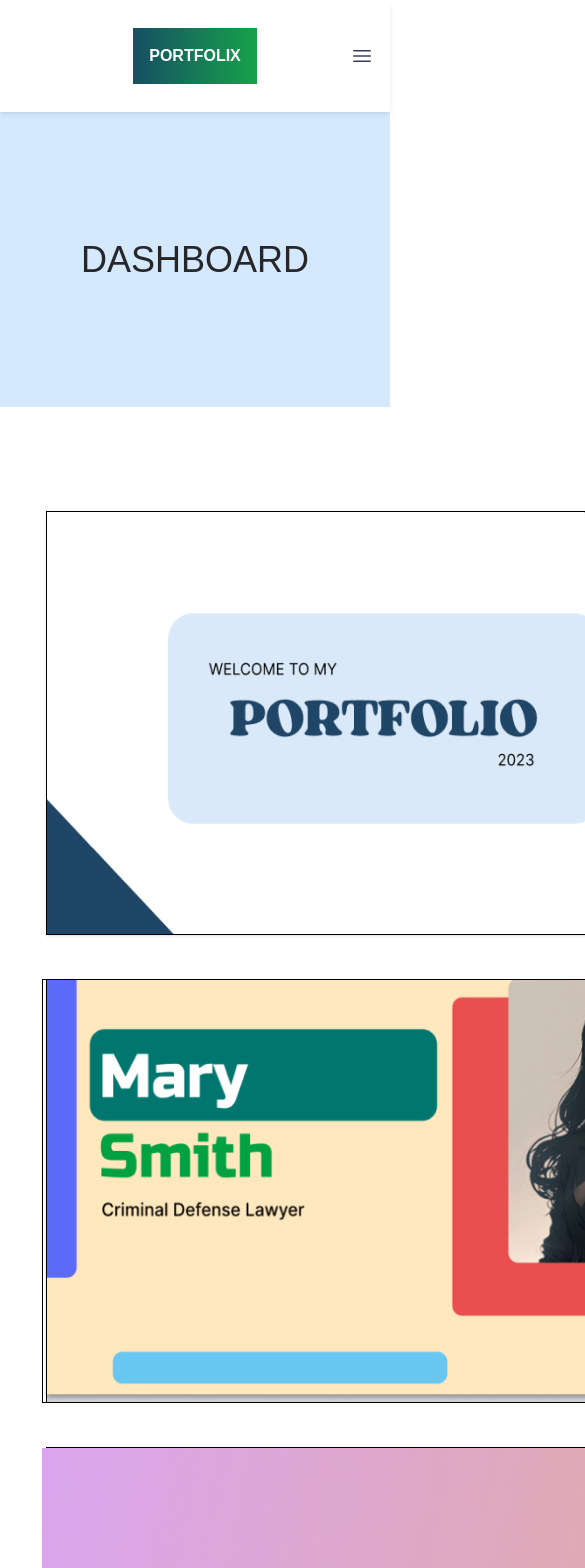
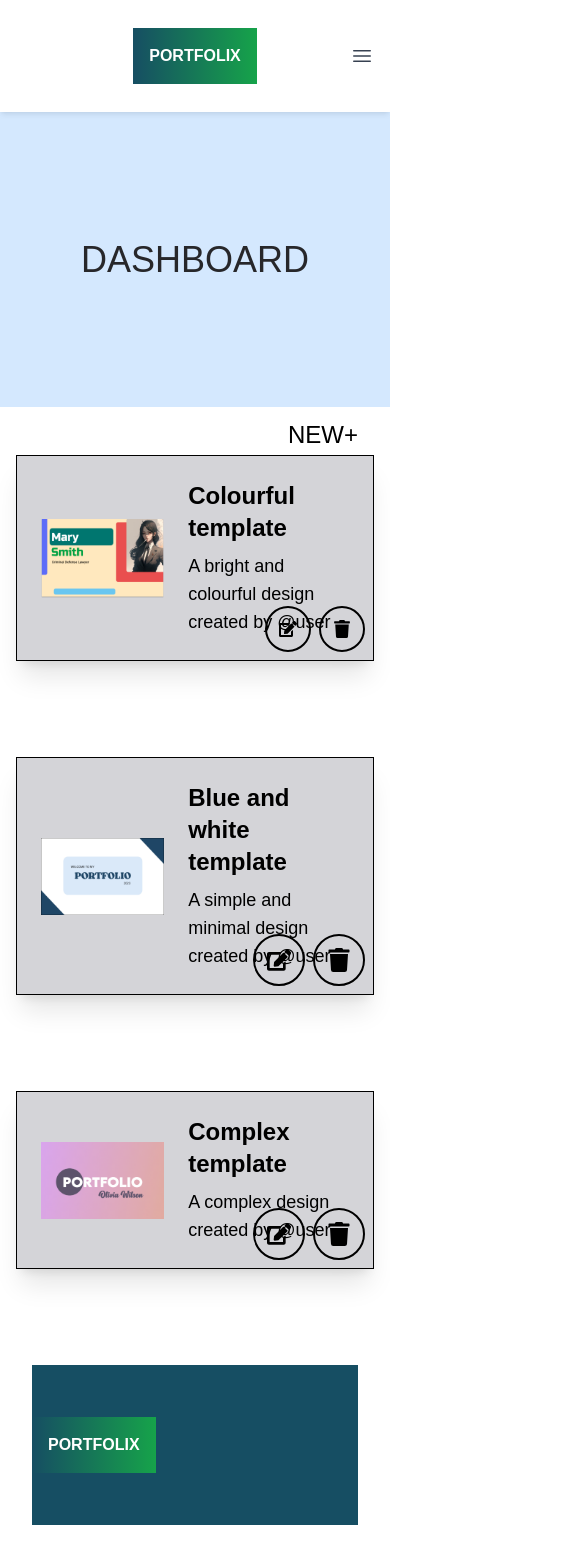
Before and after one commit to jethro-r/Portfolix, a React (Create React App) app in the folder client/: page /dashboard in a window 390 px wide. Shown: the top 1568 px of the page, 585 px wide, since content can reach past the window. Built offline with nearby package versions, Linux system fonts and the light colour scheme.

Commit message:
Dashboard page
Made Dashboard responsive.
Installed the icons for the containers.

```diff
--- a/client/src/pages/Dashboard.js
+++ b/client/src/pages/Dashboard.js
@@ -1,67 +1,113 @@
 import React from 'react';
 import Navbar from '../components/Navbar';
 import Footer from '../components/Footer';
+import { FaEdit, FaTrash } from 'react-icons/fa';
+import { Link } from 'react-router-dom';
 
-export default function Dashboard() {
+const Dashboard = () => {
+  const containerStyles = 'bg-white mx-auto px-4 py-8 ';
+  const rowStyles = 'bg-zinc-300 p-6 my-4 relative flex items-center justify-between shadow-xl border border-black';
+  const textContainerStyles = 'flex-1 pl-6';
+  const imageContainerStyles = 'flex-1 h-auto max-w-[40%]';
+  const buttonStyles = 'absolute bottom-2 right-2 flex space-x-2';
+  const newButtonStyles = 'absolute top-1 right-4 text-2xl text-black py-2 px-4';
+
   return (
     <div className="bg-white">
     <Navbar />
 
-    <div className="relative bg-blue-300 bg-opacity-40 h-[35vh] md:h-[25vh] z-10">
-      <div className="absolute inset-0 flex items-center justify-center">
-       <div className="text-center text-zinc-800 text-4xl md:text-6xl font-normal font-['Russo One']">DASHBOARD</div>
+    <div className="relative">
+        <div className="bg-blue-300 bg-opacity-40 h-[35vh] md:h-[25vh] z-10">
+          <div className="absolute inset-0 flex items-center justify-center">
+            <div className="text-center text-zinc-800 text-4xl md:text-6xl font-normal font-['Russo One']">
+              DASHBOARD
+            </div>
+          </div>
+        </div>
       </div>
-    </div>
 
-    <div class="left-[1665px] top-[412px] absolute text-center text-black text-[66px] font-normal font-['Russo One']">NEW +</div>
+      <div className="relative">
+        <Link to="/templates" className={newButtonStyles}>NEW+</Link>
+      </div>
 
-    <div class="w-[1832px] h-[424px] left-[42px] top-[979px] absolute">
-        <div class="w-[1828px] h-[424px] left-[4px] top-0 absolute bg-zinc-300 border border-black"></div>
-        <img class="w-[672px] h-[424px] left-0 top-0 absolute border border-black"
-        src="http://localhost:3000/images/dashboard-image-1.png"
-        alt=''/>
-        <div class="w-[145px] h-[63.01px] left-[1659px] top-[342px] absolute">
-            <div class="w-[64.88px] h-[63.01px] left-0 top-0 absolute bg-zinc-300 rounded-full border-4 border-black"></div>
-            <div class="w-[64.88px] h-[63.01px] left-[80.11px] top-0 absolute bg-zinc-300 rounded-full border-4 border-black"></div>
-            <div class="w-[35.69px] h-[35.69px] left-[94.46px] top-[13.10px] absolute">
-            </div>
+      <div className={containerStyles}>
+      <div className={rowStyles}>
+        <div className={imageContainerStyles}>
+          <img
+            className="w-full h-auto"
+            src="http://localhost:3000/images/dashboard-image-1.png"
+            alt=""
+          />
+      <div className={buttonStyles}>
+        <button className="bg-transparent border-2 border-black text-black rounded-full p-3 hover:bg-white-500 hover:text-white">
+          <FaEdit className="text-lg md:text-xl lg:text-2xl" />
+        </button>
+        <button className="bg-transparent border-2 border-black text-black rounded-full p-3 hover:bg-white-500 hover:text-white">
+          <FaTrash className="text-lg md:text-xl lg:text-2xl" />
+        </button>
+      </div>
         </div>
-        <div class="left-[729px] top-[176px] absolute text-black text-3xl font-normal font-['Russo One']">A simple and minimal design created by @user</div>
-        <div class="left-[729px] top-[89px] absolute text-black text-[40px] font-normal font-['Russo One']">Blue and white template</div>
-    </div>
-
-    <div class="w-[1832px] h-[424px] left-[46px] top-[511px] absolute">
-        <div class="w-[1832px] h-[424px] left-0 top-0 absolute bg-zinc-300 border border-black"></div>
-        <img class="w-[672px] h-[424px] left-0 top-0 absolute shadow"
-        src="http://localhost:3000/images/dashboard-image-2.png"
-        alt=''/>
-        <div class="w-[145px] h-[63.01px] left-[1659px] top-[342px] absolute">
-            <div class="w-[64.88px] h-[63.01px] left-0 top-0 absolute bg-zinc-300 rounded-full border-4 border-black"></div>
-            <div class="w-[64.88px] h-[63.01px] left-[80.11px] top-0 absolute bg-zinc-300 rounded-full border-4 border-black"></div>
-            <div class="w-[35.69px] h-[35.69px] left-[94.46px] top-[13.10px] absolute">
-            </div>
+        <div className={textContainerStyles}>
+          <h2 className="text-2xl font-bold mb-2">Colourful template</h2>
+          <p className="text-lg">A bright and colourful design created by @user</p>
         </div>
-        <div class="left-[725px] top-[176px] absolute text-black text-3xl font-normal font-['Russo One']">A bright and colourful design created by @user</div>
-        <div class="w-[483px] left-[725px] top-[95px] absolute text-black text-[40px] font-normal font-['Russo One']">Colourful template</div>
-    </div>
-
-    <div class="w-[1832px] h-[424px] left-[42px] top-[1447px] absolute">
-        <div class="w-[1828px] h-[424px] left-[4px] top-0 absolute bg-zinc-300 border border-black"></div>
-        <img class="w-[672px] h-[423px] left-0 top-[1px] absolute"
-        src="http://localhost:3000/images/dashboard-image-3.png"
-        alt=''/>
-        <div class="w-[145px] h-[63.01px] left-[1659px] top-[342px] absolute">
-            <div class="w-[64.88px] h-[63.01px] left-0 top-0 absolute bg-zinc-300 rounded-full border-4 border-black"></div>
-            <div class="w-[64.88px] h-[63.01px] left-[80.11px] top-0 absolute bg-zinc-300 rounded-full border-4 border-black"></div>
-            <div class="w-[35.69px] h-[35.69px] left-[94.46px] top-[13.10px] absolute">
-            </div>
-        </div>
-        <div class="w-[483px] left-[729px] top-[95px] absolute text-black text-[40px] font-normal font-['Russo One']">Complex template</div>
-        <div class="left-[729px] top-[176px] absolute text-black text-3xl font-normal font-['Russo One']">A complex design created by @user</div>
+      </div>
     </div>
 
 
 
+    <div className={containerStyles}>
+      <div className={rowStyles}>
+        <div className={imageContainerStyles}>
+          <img
+            className="w-full h-auto"
+            src="http://localhost:3000/images/dashboard-image-2.png"
+            alt=""
+          />
+          <div className={buttonStyles}>
+            <button className="bg-transparent border-2 border-black text-black rounded-full p-3 hover:bg-white-500 hover:text-white">
+              <FaEdit className="text-2xl"/>
+            </button>
+            <button className="bg-transparent border-2 border-black text-black rounded-full p-3 hover:bg-white-500 hover:text-white">
+              <FaTrash className="text-2xl"/>
+            </button>
+          </div>
+        </div>
+        <div className={textContainerStyles}>
+          <h2 className="text-2xl font-bold mb-2">Blue and white template</h2>
+          <p className="text-lg">A simple and minimal design created by @user</p>
+        </div>
+      </div>
     </div>
-  )
-}
+
+    <div className={containerStyles}>
+      <div className={rowStyles}>
+        <div className={imageContainerStyles}>
+          <img
+            className="w-full h-auto"
+            src="http://localhost:3000/images/dashboard-image-3.png"
+            alt=""
+          />
+          <div className={buttonStyles}>
+            <button className="bg-transparent border-2 border-black text-black rounded-full p-3 hover:bg-white-500 hover:text-white">
+              <FaEdit className="text-2xl"/>
+            </button>
+            <button className="bg-transparent border-2 border-black text-black rounded-full p-3 hover:bg-white-500 hover:text-white">
+              <FaTrash className="text-2xl"/>
+            </button>
+          </div>
+        </div>
+        <div className={textContainerStyles}>
+          <h2 className="text-2xl font-bold mb-2">Complex template</h2>
+          <p className="text-lg">A complex design created by @user</p>
+        </div>
+      </div>
+    </div>
+
+
+    <Footer />
+    </div>
+  );
+};
+
+export default Dashboard;
--- a/package.json
+++ b/package.json
@@ -22,7 +22,8 @@
     "cors": "^2.8.5",
     "dotenv": "^16.3.1",
     "express": "^4.18.2",
-    "mongoose": "^8.0.0"
+    "mongoose": "^8.0.0",
+    "react-icons": "^4.12.0"
   },
   "devDependencies": {
     "nodemon": "^3.0.1"
```
Also changed, not shown: 1 other file (tests, documents, lock files or other folders).
